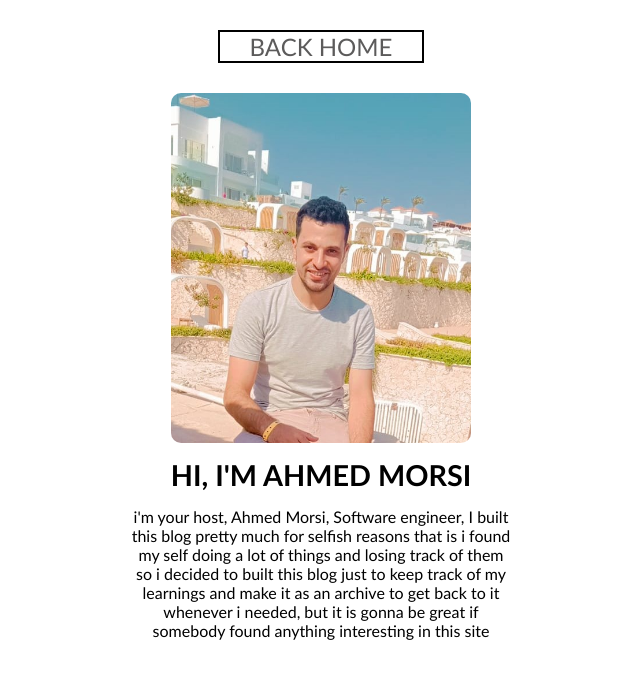
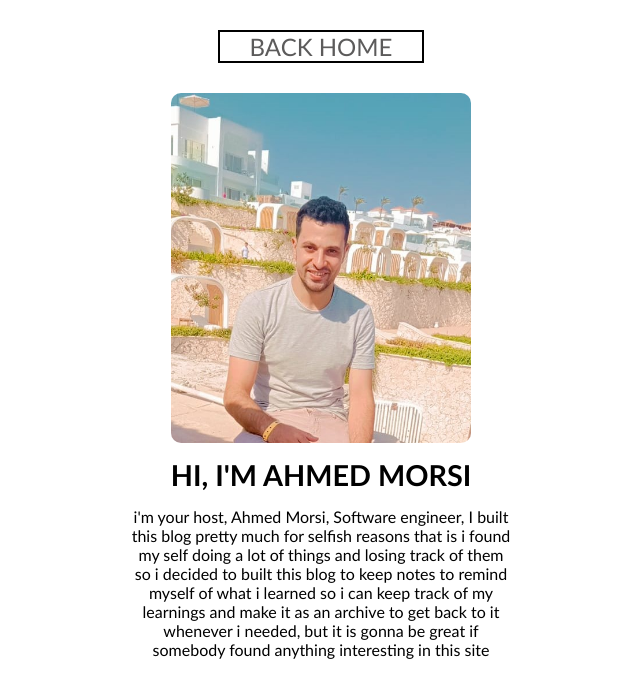
Before and after one commit to BroDudeeee/morsy-blog-client, a React (Vite) app: page /about in a window 1280 px wide. Shown: the top 698 px of the page, without its empty margins (319-959 px from the left). Built offline with nearby package versions, Linux system fonts and the light colour scheme.

Commit message:
fourth accuration

```diff
--- a/src/components/header/Header.jsx
+++ b/src/components/header/Header.jsx
@@ -6,7 +6,7 @@ const Header = () => {
     <header className="header">
       <nav className="navigators">
         <Link to={"/"} className="link">
-          <h3 className="logo">MORSI BLOG</h3>
+          <h3 className="logo">MORSI NOTES</h3>
         </Link>
         <Link to={"/about"} className="link">
           <h3 className="about-me">ABOUT ME</h3>
--- a/src/pages/about/About.jsx
+++ b/src/pages/about/About.jsx
@@ -19,9 +19,10 @@ const About = () => {
             i'm your host, Ahmed Morsi, Software engineer, I built this blog
             pretty much for selfish reasons that is i found my self doing a lot
             of things and losing track of them so i decided to built this blog
-            just to keep track of my learnings and make it as an archive to get
-            back to it whenever i needed, but it is gonna be great if somebody
-            found anything interesting in this site
+            to keep notes to remind myself of what i learned so i can keep track
+            of my learnings and make it as an archive to get back to it whenever
+            i needed, but it is gonna be great if somebody found anything
+            interesting in this site
           </p>
         </section>
       </section>
```
